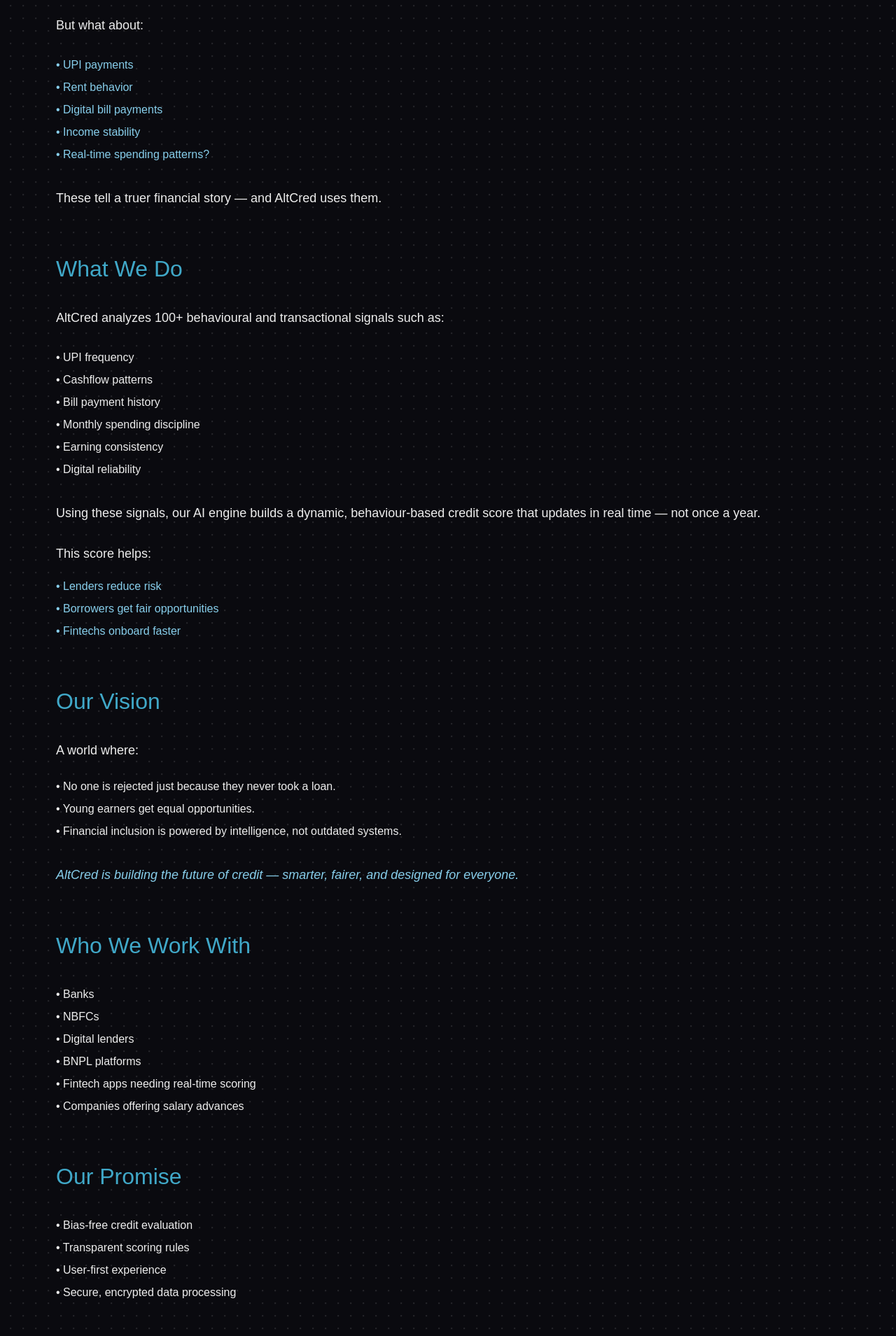
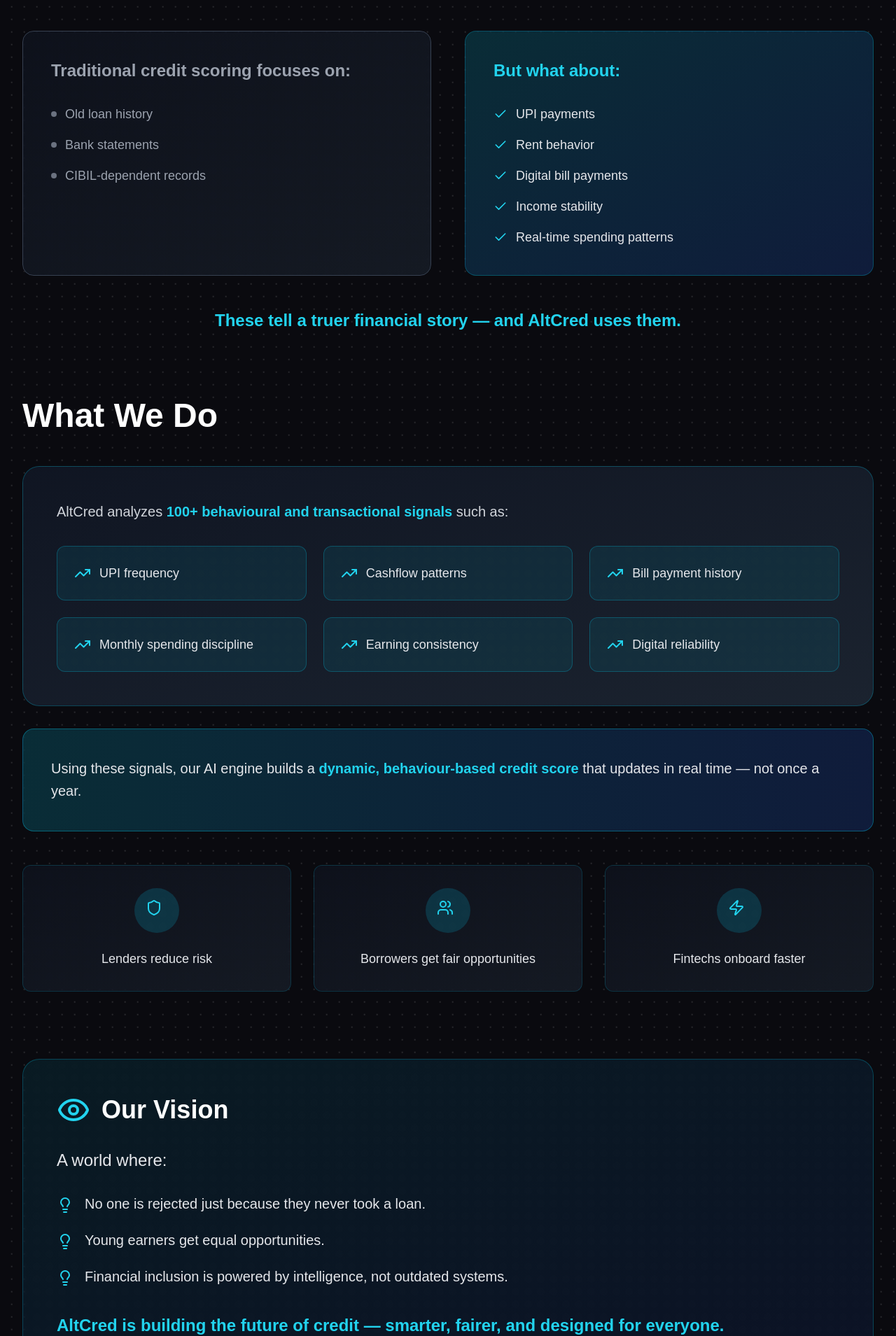
Before and after one commit to vedbhadani/AltCred, a Next.js app in the folder frontend/: page /About in a window 1280 px wide. Shown: the part 871-2780 px from the top of the page at 70% size. Built offline with nearby package versions, Linux system fonts and the light colour scheme.

Commit message:
Update About page with modern design, animations, and improved code structure

```diff
--- a/frontend/src/pages/About.js
+++ b/frontend/src/pages/About.js
@@ -1,184 +1,329 @@
-import React from 'react';
+import { motion } from 'framer-motion';
+import { Target, Eye, Lightbulb, TrendingUp, Shield, Users, Zap, Check } from 'lucide-react';
 import Navbar from '@/components/Navbar';
-import styles from '@/app/page.module.css';
 
-export default function About() {
-  return (
-    <div style={{
+const About = () => {
+  const traditionalReasons = [
+    'Old loan history',
+    'Bank statements',
+    'CIBIL-dependent records',
+  ];
+
+  const alternativeReasons = [
+    'UPI payments',
+    'Rent behavior',
+    'Digital bill payments',
+    'Income stability',
+    'Real-time spending patterns',
+  ];
+
+  const behavioralSignals = [
+    'UPI frequency',
+    'Cashflow patterns',
+    'Bill payment history',
+    'Monthly spending discipline',
+    'Earning consistency',
+    'Digital reliability',
+  ];
+
+  const benefitCards = [
+    { icon: <Shield />, text: 'Lenders reduce risk' },
+    { icon: <Users />, text: 'Borrowers get fair opportunities' },
+    { icon: <Zap />, text: 'Fintechs onboard faster' },
+  ];
+
+  const partnerOrganizations = [
+    'Banks',
+    'NBFCs',
+    'Digital lenders',
+    'BNPL platforms',
+    'Fintech apps needing real-time scoring',
+    'Companies offering salary advances',
+  ];
+
+  const companyPromises = [
+    'Bias-free credit evaluation',
+    'Transparent scoring rules',
+    'User-first experience',
+    'Secure, encrypted data processing',
+  ];
+
+  const visionPoints = [
+    'No one is rejected just because they never took a loan.',
+    'Young earners get equal opportunities.',
+    'Financial inclusion is powered by intelligence, not outdated systems.',
+  ];
+
+  const fadeInUp = {
+    initial: { opacity: 0, y: 50 },
+    whileInView: { opacity: 1, y: 0 },
+    viewport: { once: true },
+  };
+
+  const staggerDelay = (index) => ({ delay: index * 0.1 });
+
+  const backgroundStyle = {
     minHeight: '100vh',
     backgroundColor: '#0a0a0f',
     backgroundImage: 'radial-gradient(rgba(255, 255, 255, 0.12) 1px, transparent 1px)',
     backgroundSize: '18px 18px',
     animation: 'dots-move 14s linear infinite',
-      position: 'relative'
-    }}>
+    position: 'relative',
+  };
+
+  return (
+    <div style={backgroundStyle}>
       <Navbar />
-      <main className={styles.mainContainer} style={{ background: 'transparent', position: 'relative' }}>
+      <div className="relative min-h-screen pt-24 pb-20 px-4 sm:px-6 lg:px-8">
+        <div className="max-w-7xl mx-auto">
+          <motion.div
+            initial={{ opacity: 0, y: 50 }}
+            animate={{ opacity: 1, y: 0 }}
+            transition={{ duration: 0.6 }}
+            className="text-center mb-20"
+          >
+            <h1 className="text-6xl font-bold text-white mb-8">
+              About <span className="bg-gradient-to-r from-cyan-400 to-cyan-600 bg-clip-text text-transparent">AltCred</span>
+            </h1>
+            <p className="text-2xl text-gray-300 leading-relaxed max-w-5xl mx-auto">
+              Millions of people use UPI, earn regularly, pay bills, and manage money responsibly — yet
+              still remain "unscored" or "invisible" to traditional credit systems.
+            </p>
+            <motion.p
+              initial={{ opacity: 0 }}
+              animate={{ opacity: 1 }}
+              transition={{ delay: 0.3 }}
+              className="text-3xl font-bold text-cyan-400 mt-8"
+            >
+              AltCred solves this.
+            </motion.p>
+          </motion.div>
 
-        <section className={styles.section}>
-          <p style={{ fontSize: '18px', lineHeight: '1.8', marginBottom: '30px', color: '#ededed' }}>
-            Millions of people use UPI, earn regularly, pay bills, and manage money responsibly — yet still remain "unscored" or "invisible" to traditional credit systems.
-          </p>
-          <p style={{ fontSize: '24px', fontWeight: '600', marginBottom: '40px', color: '#40a8c8' }}>
-            AltCred solves this.
-          </p>
-          <p style={{ fontSize: '18px', lineHeight: '1.8', marginBottom: '20px', color: '#ededed' }}>
-            We are an AI-powered Alternative Credit Scoring Platform designed to bring fair, fast, and accessible credit to everyone — including first-time borrowers, gig workers, students, and thin-file customers.
-          </p>
-        </section>
-
-        <section className={styles.section}>
-          <h2 className={styles.sectionTitle}>Our Mission</h2>
-          <p style={{ fontSize: '20px', lineHeight: '1.8', color: '#87ceeb', fontStyle: 'italic' }}>
+          <motion.section {...fadeInUp} className="mb-24">
+            <div className="bg-gradient-to-br from-cyan-500/10 to-blue-600/10 backdrop-blur-sm border border-cyan-500/30 rounded-3xl p-12">
+              <div className="flex items-center gap-4 mb-6">
+                <Target className="w-12 h-12 text-cyan-400" />
+                <h2 className="text-4xl font-bold text-white">Our Mission</h2>
+              </div>
+              <p className="text-2xl text-gray-200 leading-relaxed">
                 Give every individual a financial identity that truly reflects their real-life behaviour.
               </p>
-        </section>
+            </div>
+          </motion.section>
 
-        <section className={styles.section}>
-          <h2 className={styles.sectionTitle}>Why We Exist</h2>
-          <p style={{ fontSize: '18px', lineHeight: '1.8', marginBottom: '25px', color: '#ededed' }}>
-            Traditional credit scoring focuses on:
+          <motion.section {...fadeInUp} className="mb-24">
+            <h2 className="text-5xl font-bold text-white mb-12">Why We Exist</h2>
+            <div className="grid lg:grid-cols-2 gap-12">
+              <motion.div
+                whileHover={{ scale: 1.02 }}
+                className="bg-gradient-to-br from-gray-900/50 to-gray-800/50 backdrop-blur-sm border border-gray-700 rounded-2xl p-10"
+              >
+                <h3 className="text-2xl font-bold text-gray-400 mb-8">Traditional credit scoring focuses on:</h3>
+                <div className="space-y-4">
+                  {traditionalReasons.map((reason, index) => (
+                    <motion.div
+                      key={index}
+                      initial={{ opacity: 0, x: -20 }}
+                      whileInView={{ opacity: 1, x: 0 }}
+                      viewport={{ once: true }}
+                      transition={staggerDelay(index)}
+                      className="flex items-center gap-3"
+                    >
+                      <div className="w-2 h-2 bg-gray-500 rounded-full"></div>
+                      <span className="text-lg text-gray-400">{reason}</span>
+                    </motion.div>
+                  ))}
+                </div>
+              </motion.div>
+
+              <motion.div
+                whileHover={{ scale: 1.02 }}
+                className="bg-gradient-to-br from-cyan-500/20 to-blue-600/20 backdrop-blur-sm border border-cyan-500/30 rounded-2xl p-10"
+              >
+                <h3 className="text-2xl font-bold text-cyan-400 mb-8">But what about:</h3>
+                <div className="space-y-4">
+                  {alternativeReasons.map((reason, index) => (
+                    <motion.div
+                      key={index}
+                      initial={{ opacity: 0, x: 20 }}
+                      whileInView={{ opacity: 1, x: 0 }}
+                      viewport={{ once: true }}
+                      transition={staggerDelay(index)}
+                      className="flex items-center gap-3"
+                    >
+                      <Check className="w-5 h-5 text-cyan-400" />
+                      <span className="text-lg text-gray-200">{reason}</span>
+                    </motion.div>
+                  ))}
+                </div>
+              </motion.div>
+            </div>
+            <motion.p
+              initial={{ opacity: 0 }}
+              whileInView={{ opacity: 1 }}
+              viewport={{ once: true }}
+              className="text-2xl text-center text-cyan-400 mt-12 font-semibold"
+            >
+              These tell a truer financial story — and AltCred uses them.
+            </motion.p>
+          </motion.section>
+
+          <motion.section {...fadeInUp} className="mb-24">
+            <h2 className="text-5xl font-bold text-white mb-12">What We Do</h2>
+            <div className="bg-gradient-to-br from-gray-900/80 to-gray-800/80 backdrop-blur-sm border border-cyan-500/30 rounded-3xl p-12 mb-8">
+              <p className="text-xl text-gray-300 mb-8 leading-relaxed">
+                AltCred analyzes <span className="text-cyan-400 font-bold">100+ behavioural and transactional signals</span> such as:
               </p>
-          <ul style={{
-            listStyle: 'none',
-            padding: 0,
-            marginBottom: '30px',
-            fontSize: '16px',
-            lineHeight: '2',
-            color: '#ededed'
-          }}>
-            <li>• Old loan history</li>
-            <li>• Bank statements</li>
-            <li>• CIBIL-dependent records</li>
-          </ul>
-          <p style={{ fontSize: '18px', lineHeight: '1.8', marginBottom: '25px', color: '#ededed' }}>
-            But what about:
+              <div className="grid md:grid-cols-2 lg:grid-cols-3 gap-6">
+                {behavioralSignals.map((signal, index) => (
+                  <motion.div
+                    key={index}
+                    initial={{ opacity: 0, scale: 0.8 }}
+                    whileInView={{ opacity: 1, scale: 1 }}
+                    viewport={{ once: true }}
+                    transition={staggerDelay(index)}
+                    whileHover={{ scale: 1.05 }}
+                    className="p-6 bg-cyan-500/10 border border-cyan-500/30 rounded-xl"
+                  >
+                    <div className="flex items-center gap-3">
+                      <TrendingUp className="w-6 h-6 text-cyan-400" />
+                      <span className="text-lg text-gray-200">{signal}</span>
+                    </div>
+                  </motion.div>
+                ))}
+              </div>
+            </div>
+
+            <motion.div
+              initial={{ opacity: 0, y: 30 }}
+              whileInView={{ opacity: 1, y: 0 }}
+              viewport={{ once: true }}
+              className="bg-gradient-to-r from-cyan-500/20 to-blue-600/20 backdrop-blur-sm border border-cyan-500/40 rounded-2xl p-10"
+            >
+              <p className="text-xl text-gray-200 leading-relaxed">
+                Using these signals, our AI engine builds a{' '}
+                <span className="text-cyan-400 font-bold">dynamic, behaviour-based credit score</span> that
+                updates in real time — not once a year.
               </p>
-          <ul style={{
-            listStyle: 'none',
-            padding: 0,
-            marginBottom: '30px',
-            fontSize: '16px',
-            lineHeight: '2',
-            color: '#87ceeb'
-          }}>
-            <li>• UPI payments</li>
-            <li>• Rent behavior</li>
-            <li>• Digital bill payments</li>
-            <li>• Income stability</li>
-            <li>• Real-time spending patterns?</li>
-          </ul>
-          <p style={{ fontSize: '18px', lineHeight: '1.8', color: '#ededed' }}>
-            These tell a truer financial story — and AltCred uses them.
-          </p>
-        </section>
+            </motion.div>
 
-        <section className={styles.section}>
-          <h2 className={styles.sectionTitle}>What We Do</h2>
-          <p style={{ fontSize: '18px', lineHeight: '1.8', marginBottom: '25px', color: '#ededed' }}>
-            AltCred analyzes 100+ behavioural and transactional signals such as:
-          </p>
-          <ul style={{
-            listStyle: 'none',
-            padding: 0,
-            marginBottom: '30px',
-            fontSize: '16px',
-            lineHeight: '2',
-            color: '#ededed'
-          }}>
-            <li>• UPI frequency</li>
-            <li>• Cashflow patterns</li>
-            <li>• Bill payment history</li>
-            <li>• Monthly spending discipline</li>
-            <li>• Earning consistency</li>
-            <li>• Digital reliability</li>
-          </ul>
-          <p style={{ fontSize: '18px', lineHeight: '1.8', marginBottom: '25px', color: '#ededed' }}>
-            Using these signals, our AI engine builds a dynamic, behaviour-based credit score that updates in real time — not once a year.
-          </p>
-          <p style={{ fontSize: '18px', lineHeight: '1.8', marginBottom: '15px', color: '#ededed' }}>
-            This score helps:
-          </p>
-          <ul style={{
-            listStyle: 'none',
-            padding: 0,
-            marginBottom: '30px',
-            fontSize: '16px',
-            lineHeight: '2',
-            color: '#87ceeb'
-          }}>
-            <li>• Lenders reduce risk</li>
-            <li>• Borrowers get fair opportunities</li>
-            <li>• Fintechs onboard faster</li>
-          </ul>
-        </section>
+            <div className="grid md:grid-cols-3 gap-8 mt-12">
+              {benefitCards.map((benefit, index) => (
+                <motion.div
+                  key={index}
+                  initial={{ opacity: 0, y: 30 }}
+                  whileInView={{ opacity: 1, y: 0 }}
+                  viewport={{ once: true }}
+                  transition={staggerDelay(index)}
+                  whileHover={{ scale: 1.05, y: -5 }}
+                  className="p-8 bg-gradient-to-br from-gray-900/50 to-gray-800/50 backdrop-blur-sm border border-cyan-500/20 rounded-xl text-center hover:border-cyan-500/50 transition-all duration-300"
+                >
+                  <motion.div
+                    whileHover={{ rotate: 360 }}
+                    transition={{ duration: 0.6 }}
+                    className="inline-block mb-4 p-4 bg-cyan-500/20 rounded-full"
+                  >
+                    <div className="text-cyan-400 w-8 h-8">{benefit.icon}</div>
+                  </motion.div>
+                  <p className="text-lg text-gray-200">{benefit.text}</p>
+                </motion.div>
+              ))}
+            </div>
+          </motion.section>
 
-        <section className={styles.section}>
-          <h2 className={styles.sectionTitle}>Our Vision</h2>
-          <p style={{ fontSize: '18px', lineHeight: '1.8', marginBottom: '20px', color: '#ededed' }}>
-            A world where:
-          </p>
-          <ul style={{
-            listStyle: 'none',
-            padding: 0,
-            marginBottom: '30px',
-            fontSize: '16px',
-            lineHeight: '2',
-            color: '#ededed'
-          }}>
-            <li>• No one is rejected just because they never took a loan.</li>
-            <li>• Young earners get equal opportunities.</li>
-            <li>• Financial inclusion is powered by intelligence, not outdated systems.</li>
-          </ul>
-          <p style={{ fontSize: '18px', lineHeight: '1.8', color: '#87ceeb', fontStyle: 'italic' }}>
+          <motion.section {...fadeInUp} className="mb-24">
+            <div className="bg-gradient-to-br from-cyan-500/10 to-blue-600/10 backdrop-blur-sm border border-cyan-500/30 rounded-3xl p-12">
+              <div className="flex items-center gap-4 mb-8">
+                <Eye className="w-12 h-12 text-cyan-400" />
+                <h2 className="text-4xl font-bold text-white">Our Vision</h2>
+              </div>
+              <p className="text-2xl text-gray-200 mb-8">A world where:</p>
+              <div className="space-y-6">
+                {visionPoints.map((point, index) => (
+                  <motion.div
+                    key={index}
+                    initial={{ opacity: 0, x: -20 }}
+                    whileInView={{ opacity: 1, x: 0 }}
+                    viewport={{ once: true }}
+                    transition={staggerDelay(index)}
+                    className="flex items-start gap-4"
+                  >
+                    <Lightbulb className="w-6 h-6 text-cyan-400 flex-shrink-0 mt-1" />
+                    <span className="text-xl text-gray-200">{point}</span>
+                  </motion.div>
+                ))}
+              </div>
+              <motion.p
+                initial={{ opacity: 0 }}
+                whileInView={{ opacity: 1 }}
+                viewport={{ once: true }}
+                className="text-2xl text-cyan-400 font-bold mt-10"
+              >
                 AltCred is building the future of credit — smarter, fairer, and designed for everyone.
-          </p>
-        </section>
+              </motion.p>
+            </div>
+          </motion.section>
 
-        <section className={styles.section}>
-          <h2 className={styles.sectionTitle}>Who We Work With</h2>
-          <ul style={{
-            listStyle: 'none',
-            padding: 0,
-            marginBottom: '30px',
-            fontSize: '16px',
-            lineHeight: '2',
-            color: '#ededed'
-          }}>
-            <li>• Banks</li>
-            <li>• NBFCs</li>
-            <li>• Digital lenders</li>
-            <li>• BNPL platforms</li>
-            <li>• Fintech apps needing real-time scoring</li>
-            <li>• Companies offering salary advances</li>
-          </ul>
-        </section>
+          <motion.section {...fadeInUp} className="mb-24">
+            <h2 className="text-5xl font-bold text-white mb-12">Who We Work With</h2>
+            <div className="grid md:grid-cols-2 lg:grid-cols-3 gap-6">
+              {partnerOrganizations.map((partner, index) => (
+                <motion.div
+                  key={index}
+                  initial={{ opacity: 0, scale: 0.8 }}
+                  whileInView={{ opacity: 1, scale: 1 }}
+                  viewport={{ once: true }}
+                  transition={staggerDelay(index)}
+                  whileHover={{ scale: 1.05, y: -5 }}
+                  className="p-6 bg-gradient-to-br from-gray-900/50 to-gray-800/50 backdrop-blur-sm border border-cyan-500/20 rounded-xl hover:border-cyan-500/50 transition-all duration-300"
+                >
+                  <div className="flex items-center gap-3">
+                    <Users className="w-6 h-6 text-cyan-400" />
+                    <span className="text-lg text-gray-200">{partner}</span>
+                  </div>
+                </motion.div>
+              ))}
+            </div>
+          </motion.section>
 
-        <section className={styles.section}>
-          <h2 className={styles.sectionTitle}>Our Promise</h2>
-          <ul style={{
-            listStyle: 'none',
-            padding: 0,
-            marginBottom: '30px',
-            fontSize: '16px',
-            lineHeight: '2',
-            color: '#ededed'
-          }}>
-            <li>• Bias-free credit evaluation</li>
-            <li>• Transparent scoring rules</li>
-            <li>• User-first experience</li>
-            <li>• Secure, encrypted data processing</li>
-          </ul>
-        </section>
+          <motion.section {...fadeInUp} className="mb-16">
+            <div className="bg-gradient-to-br from-cyan-500/20 to-blue-600/20 backdrop-blur-sm border border-cyan-500/40 rounded-3xl p-12">
+              <h2 className="text-4xl font-bold text-white mb-10">Our Promise</h2>
+              <div className="grid md:grid-cols-2 gap-8">
+                {companyPromises.map((promise, index) => (
+                  <motion.div
+                    key={index}
+                    initial={{ opacity: 0, x: -20 }}
+                    whileInView={{ opacity: 1, x: 0 }}
+                    viewport={{ once: true }}
+                    transition={staggerDelay(index)}
+                    className="flex items-center gap-4"
+                  >
+                    <Check className="w-8 h-8 text-cyan-400 flex-shrink-0" />
+                    <span className="text-xl text-gray-200">{promise}</span>
+                  </motion.div>
+                ))}
+              </div>
+            </div>
+          </motion.section>
 
-        <section className={styles.section} style={{ marginBottom: '80px' }}>
-          <p style={{ fontSize: '20px', lineHeight: '1.8', color: '#40a8c8', fontStyle: 'italic', textAlign: 'center' }}>
-            AltCred isn't just a scoring platform.<br/>
+          <motion.div
+            initial={{ opacity: 0, scale: 0.9 }}
+            whileInView={{ opacity: 1, scale: 1 }}
+            viewport={{ once: true }}
+            className="text-center"
+          >
+            <h3 className="text-4xl font-bold text-white mb-4">
+              AltCred isn't just a scoring platform.
+            </h3>
+            <p className="text-3xl bg-gradient-to-r from-cyan-400 to-cyan-600 bg-clip-text text-transparent font-bold">
               It's a movement towards financial inclusion and trust.
             </p>
-        </section>
-
-      </main>
+          </motion.div>
+        </div>
+      </div>
     </div>
   );
-}
+};
+
+export default About;
```
Lines whose indentation alone changed are shown as unchanged.
